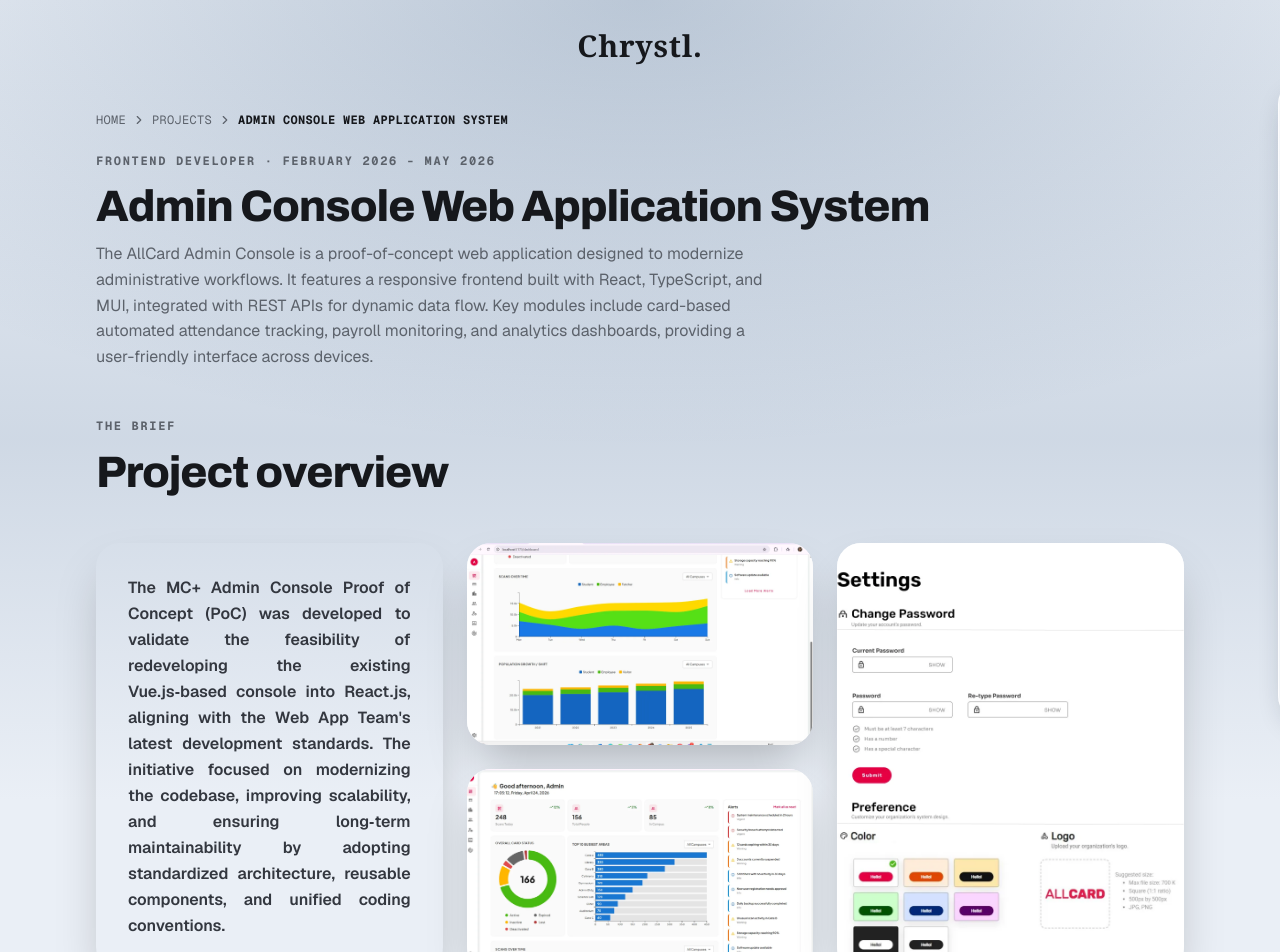
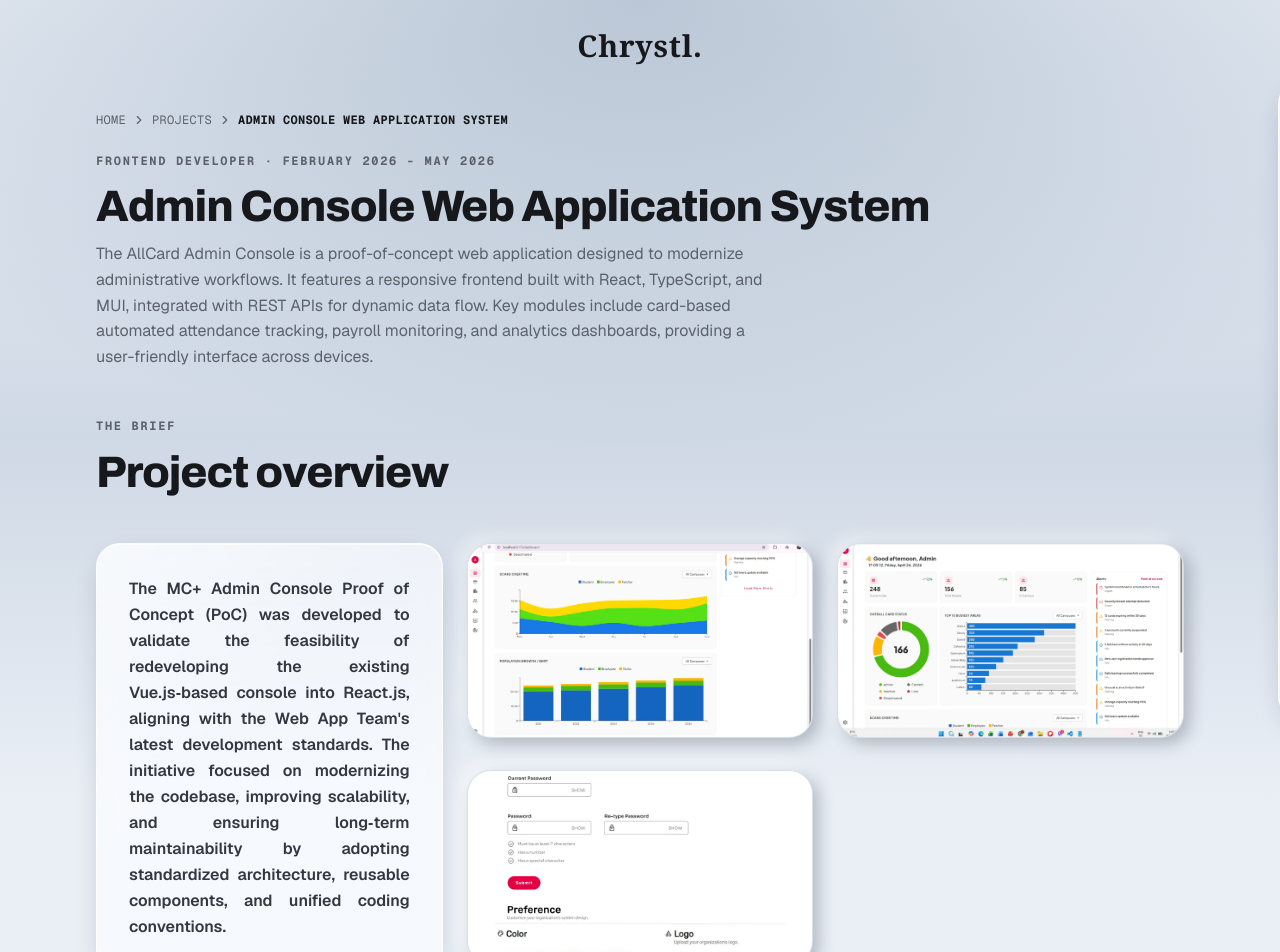
Before and after one commit to JanineChrystal/SE-Internship-Projects-2026, a Next.js app in the folder janine-portfolio/: page /projects/allcard in a window 1280 px wide. Shown: the top 952 px of the page. Built offline with nearby package versions, Linux system fonts and the light colour scheme.

Commit message:
fix(projects): Use landscape overview frames and trim the blog summary

```diff
--- a/janine-portfolio/src/app/projects/components/sections/overview.tsx
+++ b/janine-portfolio/src/app/projects/components/sections/overview.tsx
@@ -8,6 +8,11 @@ interface ProjectOverviewProps {
 	images: ProjectImage[];
 }
 
+// Project overview - summary beside a grid of landscape frames
+// The frames are 16:9 because every screenshot is a landscape capture;
+// the previous tall cells cropped them through the middle
+// Rendered from the data rather than fixed slots, so a project decides
+// how many shots it shows by how many it lists
 const ProjectOverview = ({ text, images }: ProjectOverviewProps) => {
 	return (
 		<section id="overview" className="flex w-full flex-col justify-center">
@@ -17,56 +22,28 @@ const ProjectOverview = ({ text, images }: ProjectOverviewProps) => {
 				align="left"
 			/>
 
-			{/* // Bento Box Grid Layout */}
-			<div className="grid grid-cols-1 lg:grid-cols-3 gap-6 min-h-100">
-				<div className="rounded-3xl p-8 flex lg:col-span-1 shadow-2xl transition-transform duration-200 hover:-translate-y-1">
-					<p className="text-ink font-semibold leading-relaxed text-justify">
+			<div className="grid grid-cols-1 gap-6 lg:grid-cols-3">
+				<div className="surface-glass flex rounded-3xl p-8 lg:col-span-1">
+					<p className="text-justify font-semibold leading-relaxed text-ink">
 						{text}
 					</p>
 				</div>
 
-				<div className="grid grid-cols-1 md:grid-cols-2 gap-6 lg:col-span-2">
-					<div className="flex flex-col gap-6">
-						<div className="bg-surface-raised rounded-3xl flex-1 flex items-center justify-center text-sm text-ink-muted shadow-2xl min-h-45 overflow-hidden relative transition-transform duration-200 hover:-translate-y-1">
-							{images[0] ? (
-								<Image
-									src={images[0].imageUrl}
-									alt={images[0].altText}
-									fill
-									sizes="(max-width: 768px) 100vw, (max-width: 1024px) 50vw, 33vw"
-									className="object-cover w-full h-full absolute inset-0"
-								/>
-							) : (
-								"No Image"
-							)}
+				<div className="grid grid-cols-1 gap-6 sm:grid-cols-2 lg:col-span-2">
+					{images.map((image) => (
+						<div
+							key={image.imageUrl}
+							className="surface-neu relative aspect-video overflow-hidden rounded-3xl transition-transform duration-200 hover:-translate-y-1"
+						>
+							<Image
+								src={image.imageUrl}
+								alt={image.altText}
+								fill
+								sizes="(max-width: 640px) 100vw, (max-width: 1024px) 50vw, 33vw"
+								className="object-cover"
+							/>
 						</div>
-						<div className="bg-surface-raised rounded-3xl flex-1 flex items-center justify-center text-sm text-ink-muted shadow-2xl min-h-45 overflow-hidden relative transition-transform duration-200 hover:-translate-y-1">
-							{images[1] ? (
-								<Image
-									src={images[1].imageUrl}
-									alt={images[1].altText}
-									fill
-									sizes="(max-width: 768px) 100vw, (max-width: 1024px) 50vw, 33vw"
-									className="object-cover w-full h-full absolute inset-0"
-								/>
-							) : (
-								"No Image"
-							)}
-						</div>
-					</div>
-					<div className="bg-surface-raised rounded-3xl h-full flex items-center justify-center text-sm text-ink-muted shadow-2xl min-h-75 overflow-hidden relative transition-transform duration-200 hover:-translate-y-1">
-						{images[2] ? (
-							<Image
-								src={images[2].imageUrl}
-								alt={images[2].altText}
-								fill
-								sizes="(max-width: 768px) 100vw, (max-width: 1024px) 50vw, 33vw"
-								className="object-cover w-full h-full absolute inset-0"
-							/>
-						) : (
-							"No Image"
-						)}
-					</div>
+					))}
 				</div>
 			</div>
 		</section>
--- a/janine-portfolio/src/app/projects/constants/projects/blogsite.ts
+++ b/janine-portfolio/src/app/projects/constants/projects/blogsite.ts
@@ -18,17 +18,11 @@ export const blogsiteProject: Project = {
 		"PostgreSQL",
 		"Full Stack",
 	],
-	overviewText: `Chrystl.Blogs is a full-stack blogging platform developed during my internship at Stratpoint Technologies and
-		later extended into a complete full-stack build. It is split into two surfaces: a public site where readers browse posts by
-		category, read individual articles and join threaded discussions, and a gated admin console where posts and comments are
-		managed. The system is built on the Next.js App Router with Server Actions for every mutation, Drizzle ORM over a Postgres
-		database, and Zod for validation. Content is never destroyed - posts, comments and categories all use soft deletion, so
-		removed rows are excluded from queries rather than dropped from the database.`,
+	overviewText: `Chrystl.Blogs is a full-stack blogging platform I built during my internship at Stratpoint Technologies and
+		later took through to a complete full-stack build. A public site handles browsing, reading and threaded discussion, while a
+		gated admin console manages posts and comments. It runs on the Next.js App Router with Server Actions, Drizzle ORM over
+		Postgres, and Zod validation, and nothing is ever hard-deleted.`,
 	overviewImages: [
-		{
-			imageUrl: "/projects/blogsite-1.png",
-			altText: "Chrystl.Blogs hero with the featured post and category tag",
-		},
 		{
 			imageUrl: "/projects/blogsite-2.png",
 			altText: "Home page showing the What's New grid and category rows",
```
